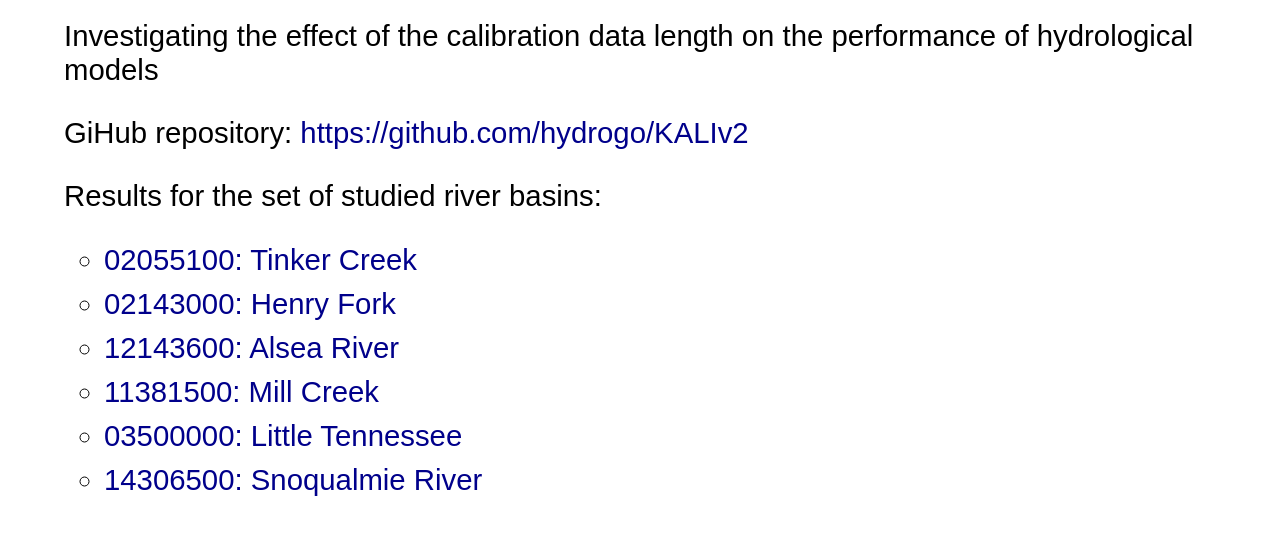
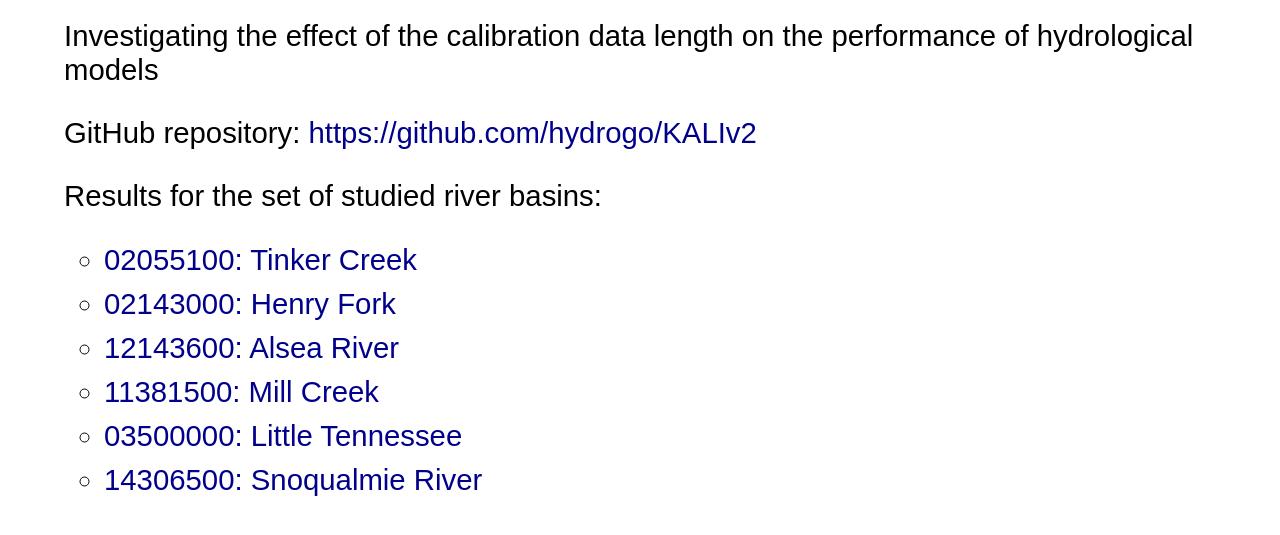
Before and after one commit to hydrogo/KALIv2, a plain HTML site: page docs/index.html in a window 1280 px wide. Shown: the part 127-662 px from the top of the page. Drawn offline with Linux system fonts and the light colour scheme.

Commit message:
ghp update

```diff
--- a/docs/index.html
+++ b/docs/index.html
@@ -73,7 +73,7 @@
 
     <h1> KALIv2 </h1>
     <p> Investigating the effect of the calibration data length on the performance of hydrological models </p>
-    <p> GiHub repository: <a href="https://github.com/hydrogo/KALIv2" target="_blank"> https://github.com/hydrogo/KALIv2 </a> </p>
+    <p> GitHub repository: <a href="https://github.com/hydrogo/KALIv2" target="_blank"> https://github.com/hydrogo/KALIv2 </a> </p>
     <p> Results for the set of studied river basins: </p>
 
     <p>
```
